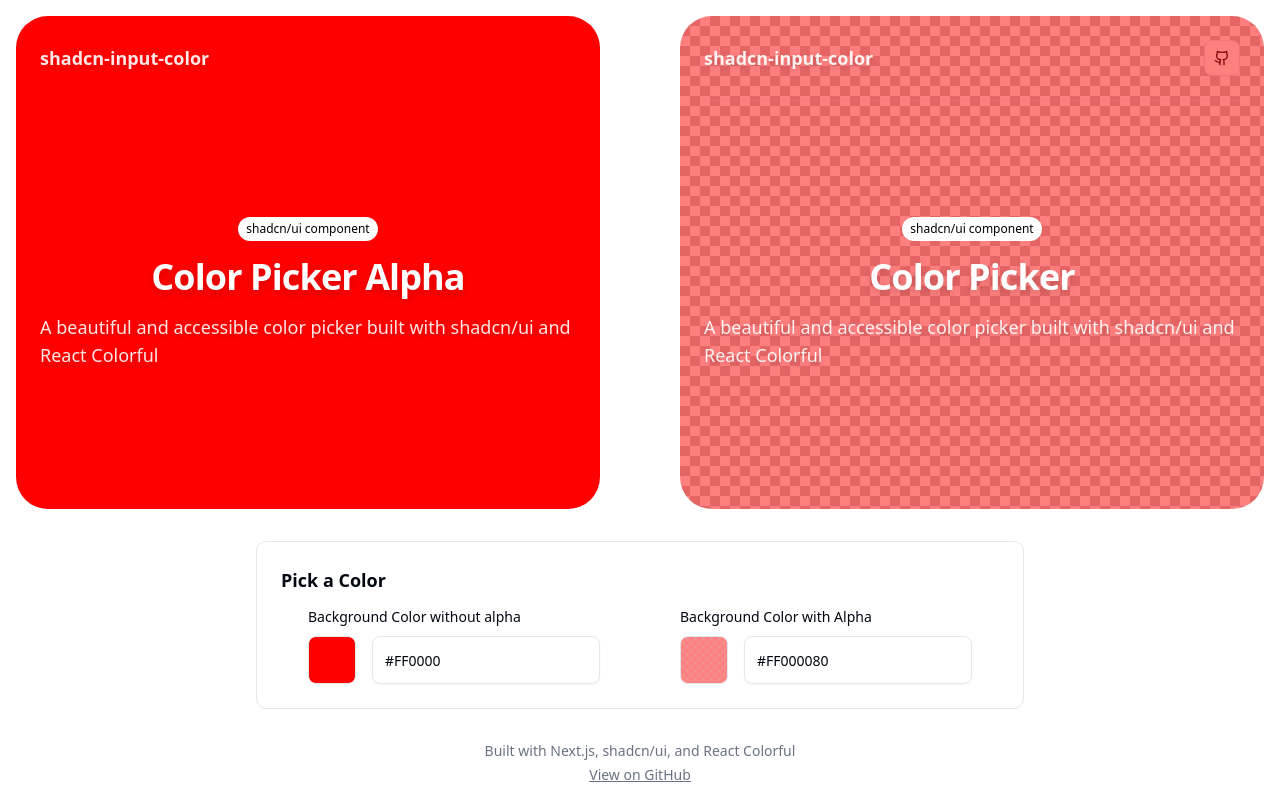
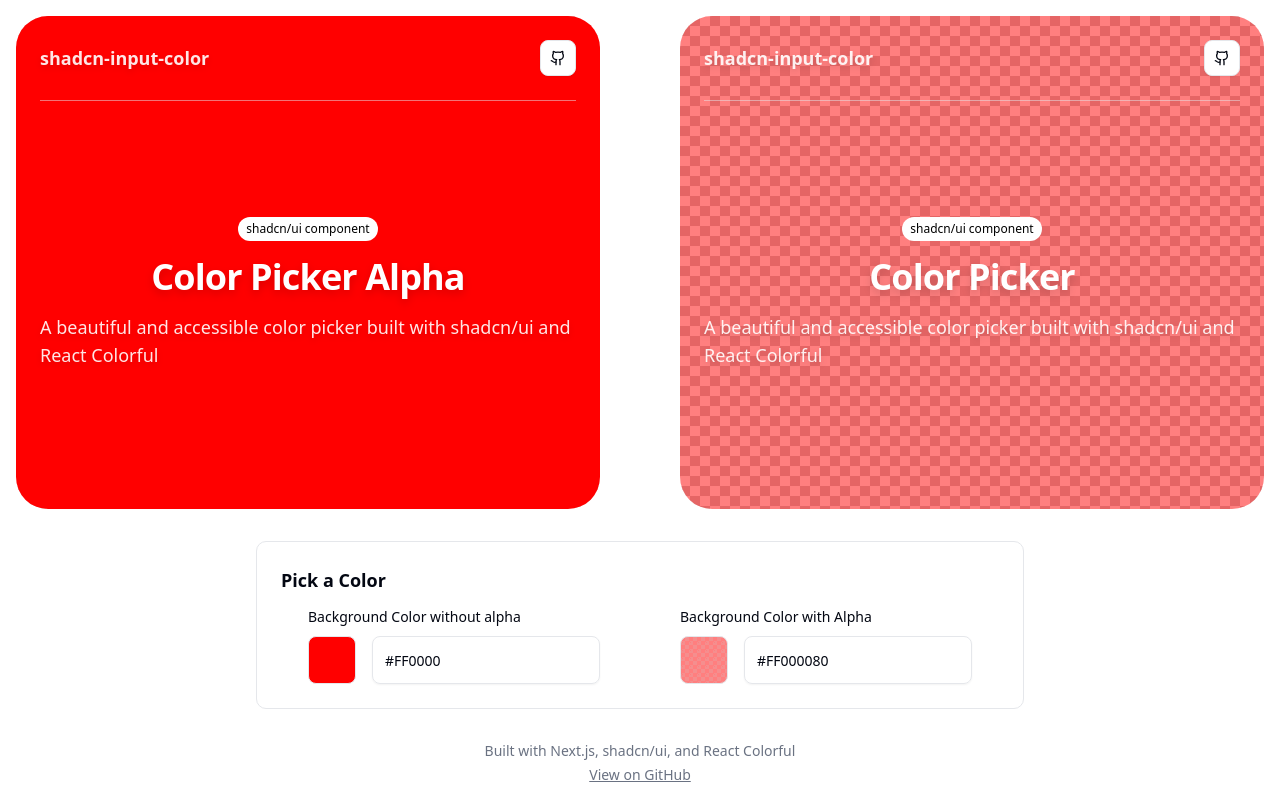
Before and after one commit to vatsalpipalava/shadcn-input-color, a Next.js app: page / in a window 1280 px wide. Built offline with nearby package versions, Linux system fonts and the light colour scheme.

Commit message:
add github

```diff
--- a/src/components/hero-section.tsx
+++ b/src/components/hero-section.tsx
@@ -36,7 +36,7 @@
           className="absolute inset-0 rounded z-0"
           style={{ backgroundColor: bgColor }}
         />
-        <nav className="flex justify-between items-center border-b pb-6 border-border/50">
+        <nav className="relative z-20 flex justify-between items-center border-b pb-6 border-border/50">
           <h1 className="text-white/90 text-lg drop-shadow-md font-semibold">
             shadcn-input-color
           </h1>
@@ -76,7 +76,7 @@
           className="absolute inset-0 rounded z-0"
           style={{ backgroundColor: bgAlphaColor }}
         />
-        <nav className="flex justify-between items-center border-b pb-6 border-border/50">
+        <nav className="relative z-20 flex justify-between items-center border-b pb-6 border-border/50">
           <h1 className="text-white/90 text-lg drop-shadow-md font-semibold">
             shadcn-input-color
           </h1>
```
